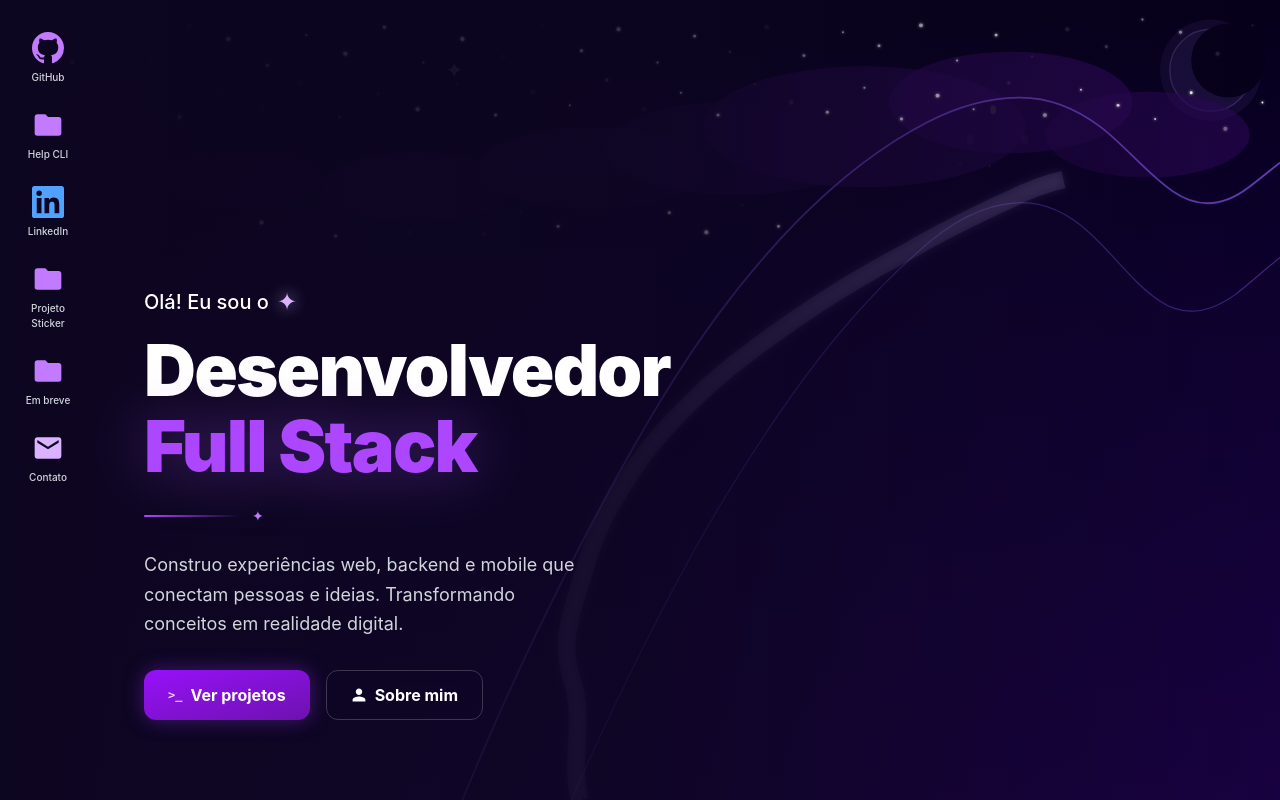
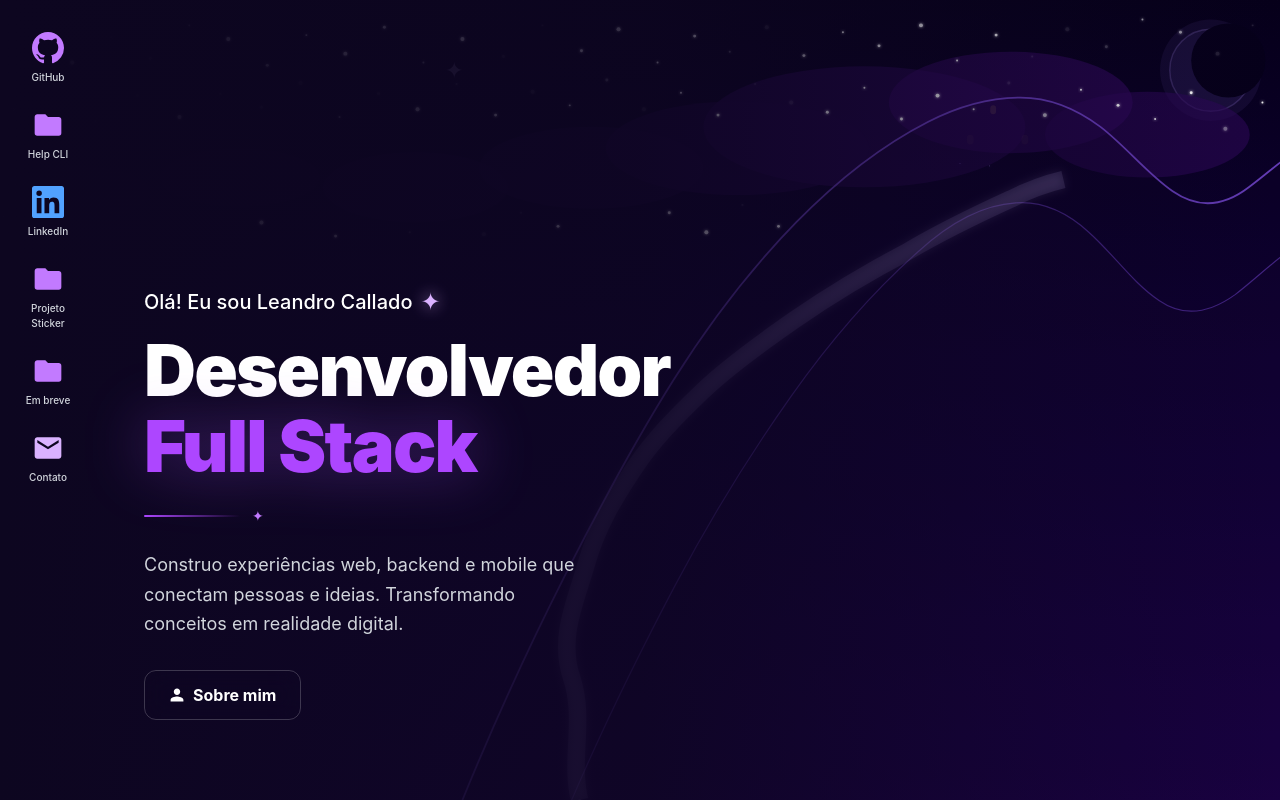
Before and after one commit to Leandro-Callado/Portfolio, a Next.js app: page /portfolio in a window 1280 px wide. Built offline with nearby package versions, Linux system fonts and the light colour scheme.

Commit message:
feat: Update portfolio page with new icons and personalized introduction

```diff
--- a/app/portfolio/page.tsx
+++ b/app/portfolio/page.tsx
@@ -12,10 +12,12 @@ const ICONS = [
   {label:'Contato',href:'leandrocallado2@gmail.com',color:'text-purple-300',d:'M20 4H4c-1.1 0-2 .9-2 2v12c0 1.1.9 2 2 2h16c1.1 0 2-.9 2-2V6c0-1.1-.9-2-2-2zm0 4-8 5-8-5V6l8 5 8-5v2z'},
 ]
 const TASKBAR = [
-  {label:'VS Code',color:'text-blue-400',d:'M23.15 2.587 18.21.21a1.494 1.494 0 0 0-1.705.29l-9.46 8.63-4.12-3.128a.999.999 0 0 0-1.276.057L.327 7.261A1 1 0 0 0 .326 8.74L3.899 12 .326 15.26a1 1 0 0 0 .001 1.479L1.65 17.94a.999.999 0 0 0 1.276.057l4.12-3.128 9.46 8.63a1.492 1.492 0 0 0 1.704.29l4.942-2.377A1.5 1.5 0 0 0 24 19.88V4.12a1.5 1.5 0 0 0-.85-1.533zm-5.146 14.861L10.826 12l7.178-5.448v10.896z'},
+  {label:'Python',color:'text-blue-400',d:'M23.15 2.587 18.21.21a1.494 1.494 0 0 0-1.705.29l-9.46 8.63-4.12-3.128a.999.999 0 0 0-1.276.057L.327 7.261A1 1 0 0 0 .326 8.74L3.899 12 .326 15.26a1 1 0 0 0 .001 1.479L1.65 17.94a.999.999 0 0 0 1.276.057l4.12-3.128 9.46 8.63a1.492 1.492 0 0 0 1.704.29l4.942-2.377A1.5 1.5 0 0 0 24 19.88V4.12a1.5 1.5 0 0 0-.85-1.533zm-5.146 14.861L10.826 12l7.178-5.448v10.896z'},
   {label:'Figma',color:'text-pink-400',d:'M15.852 8.981h-4.588V0h4.588c2.476 0 4.49 2.014 4.49 4.49s-2.014 4.491-4.49 4.491zM12.735 7.51h3.117c1.665 0 3.019-1.355 3.019-3.019s-1.354-3.019-3.019-3.019h-3.117V7.51zm0 1.471H8.148c-2.476 0-4.49-2.014-4.49-4.49S5.672 0 8.148 0h4.588v8.981zm-4.587-7.51c-1.665 0-3.019 1.355-3.019 3.019s1.354 3.019 3.019 3.019h3.117V1.471H8.148z'},
   {label:'PostgreSQL',color:'text-cyan-400',d:'M17.128 0a10.134 10.134 0 0 0-2.755.403C13.379.72 12.368 1.185 11.5 1.78 10.787.9 9.337.24 7.677.044 6.445-.1 5.145.04 4.013.55 1.7 1.54.112 3.486.005 5.97c-.05 1.237.154 2.36.5 3.25.347.89.79 1.52 1.307 1.89.518.37 1.043.462 1.53.33.5-.136.92-.507 1.202-.98.295-.498.46-1.12.502-1.83l.014-.313c.068-1.157-.038-2.15-.178-2.876-.14-.727-.31-1.187-.31-1.187l.974-.152s.164.436.312 1.195c.148.76.262 1.803.186 3.04l-.015.325c-.05.866-.254 1.637-.67 2.248-.416.61-1.038 1.043-1.795 1.237-.77.197-1.59.062-2.34-.452-.762-.52-1.348-1.362-1.75-2.424-.403-1.06-.617-2.33-.558-3.713.123-2.944 1.973-5.274 4.637-6.433 1.32-.575 2.826-.718 4.25-.553 1.38.16 2.652.72 3.55 1.66.67.706 1.1 1.588 1.252 2.552.15.963.025 1.98-.36 2.9-.77 1.84-2.578 3.12-4.736 3.478z'},
+  {label:'React', color:'text-red-400',d:''}
 ]
+
 
 export default function PortfolioPage() {
   const wrapRef = useRef(null)
@@ -74,7 +76,7 @@ export default function PortfolioPage() {
         {/* Main Hero Content */}
         <div className="relative z-20 flex flex-col justify-end px-6 md:px-12 py-8 w-full max-w-2xl h-full" style={{ justifyContent: 'flex-end', paddingBottom: '5rem' }}>
           <div className="hero-el flex items-center gap-2 mb-2 sm:mb-4">
-            <span className="text-lg sm:text-xl font-medium">{"Ol\u00e1! Eu sou o"}</span>
+            <span className="text-lg sm:text-xl font-medium">{"Ol\u00e1! Eu sou Leandro Callado"}</span>
             <span className="text-purple-300 text-xl sm:text-2xl drop-shadow-[0_0_8px_rgba(216,180,254,0.8)]">&#10022;</span>
           </div>
           <h1 className="hero-el font-black leading-none tracking-tight mb-1 text-5xl sm:text-6xl md:text-7xl">Desenvolvedor</h1>
@@ -92,9 +94,6 @@ export default function PortfolioPage() {
           </p>
 
           <div className="hero-el flex flex-col sm:flex-row gap-3 sm:gap-4 w-full sm:w-auto">
-            <button className="flex items-center justify-center gap-2 px-6 py-3 rounded-xl font-bold bg-gradient-to-br from-purple-600 to-purple-800 hover:scale-105 transition-all shadow-[0_0_20px_rgba(147,51,234,0.4)] w-full sm:w-auto">
-              <span className="font-mono text-purple-200 text-xs">&gt;_</span> Ver projetos
-            </button>
             <button className="flex items-center justify-center gap-2 px-6 py-3 rounded-xl font-bold border border-white/20 hover:bg-white/10 transition-all backdrop-blur-md w-full sm:w-auto">
               <svg viewBox="0 0 24 24" fill="currentColor" className="w-4 h-4"><path d="M12 12c2.7 0 4.8-2.1 4.8-4.8S14.7 2.4 12 2.4 7.2 4.5 7.2 7.2 9.3 12 12 12zm0 2.4c-3.2 0-9.6 1.6-9.6 4.8v2.4h19.2v-2.4c0-3.2-6.4-4.8-9.6-4.8z"/></svg>
               Sobre mim
```
